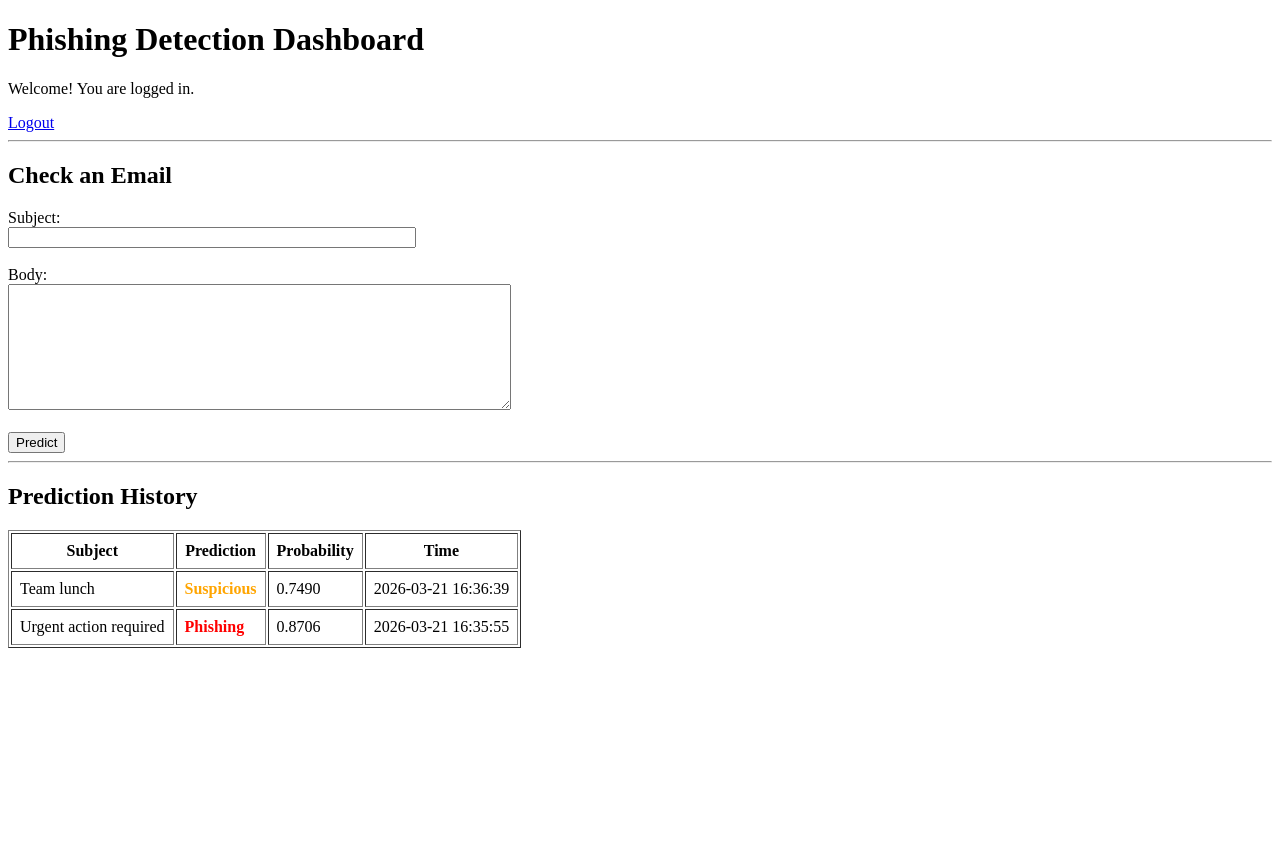
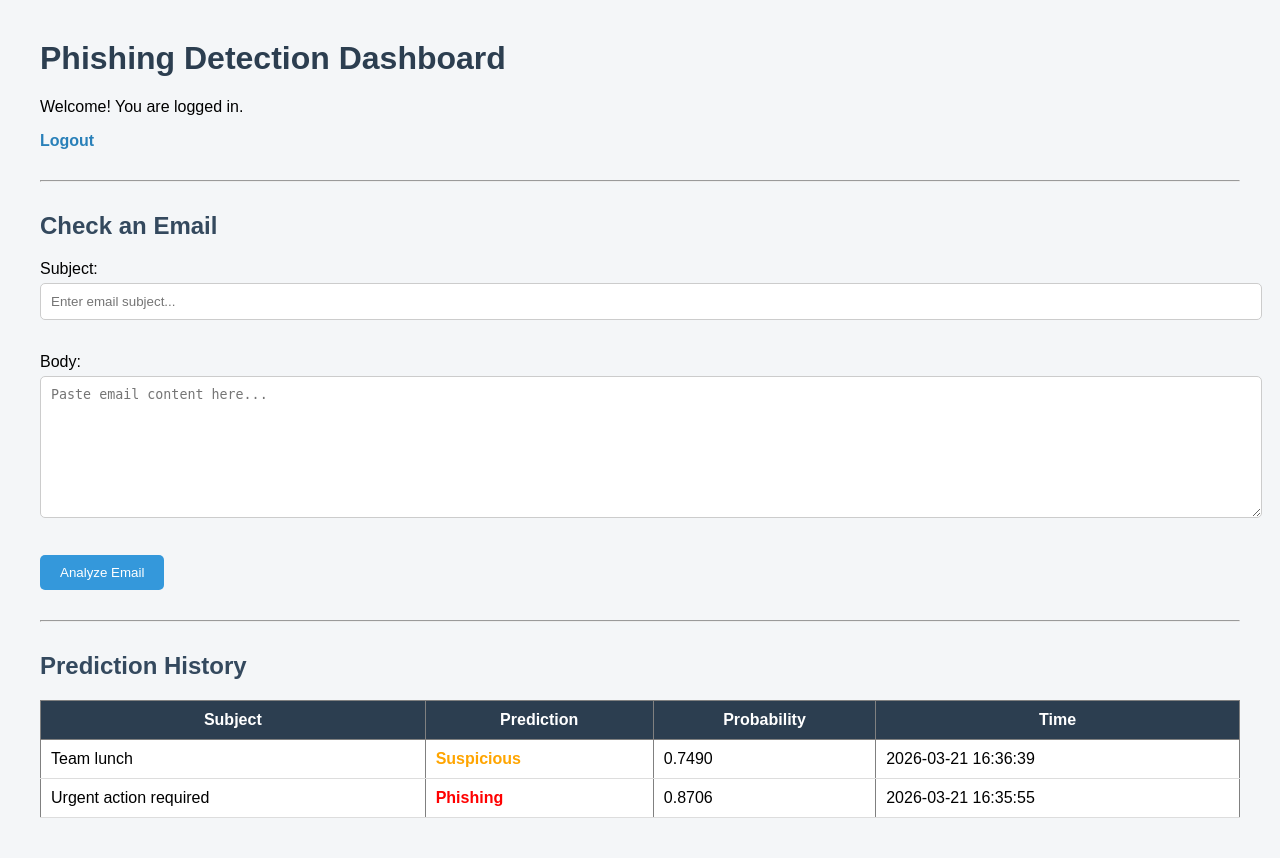
Before and after one commit to vlaw1217/Cyber-Security-Capstone-Project-, a Flask app: page /dashboard in a window 1280 px wide. Before the commit the page ends 648 px from the top, so only its background shows below. Run offline with Flask 3, Linux system fonts and the light colour scheme; a user stored in the database is signed in; data comes from the database, SQL or seed files in the repository; parts of the project's set-up code (start-up, migrations or seed data) failed here and were passed over.

Commit message:
Improve dashboard UX with input placeholders and cleaner form design

```diff
--- a/phishing_system/templates/dashboard.html
+++ b/phishing_system/templates/dashboard.html
@@ -2,7 +2,82 @@
 <html>
 <head>
     <title>Dashboard</title>
+    <style>
+        body {
+            font-family: Arial, sans-serif;
+            background-color: #f4f6f8;
+            margin: 40px;
+        }
+
+        h1 {
+            color: #2c3e50;
+        }
+
+        h2 {
+            margin-top: 30px;
+            color: #34495e;
+        }
+
+        a {
+            text-decoration: none;
+            color: #2980b9;
+            font-weight: bold;
+        }
+
+        form {
+            margin-top: 15px;
+        }
+
+        input, textarea {
+            width: 100%;
+            padding: 10px;
+            margin-top: 5px;
+            margin-bottom: 15px;
+            border: 1px solid #ccc;
+            border-radius: 5px;
+        }
+
+        button {
+            background-color: #3498db;
+            color: white;
+            padding: 10px 20px;
+            border: none;
+            border-radius: 5px;
+            cursor: pointer;
+        }
+
+        button:hover {
+            background-color: #2980b9;
+        }
+
+        table {
+            width: 100%;
+            border-collapse: collapse;
+            margin-top: 15px;
+            background-color: white;
+        }
+
+        th {
+            background-color: #2c3e50;
+            color: white;
+            padding: 10px;
+        }
+
+        td {
+            padding: 10px;
+            border-bottom: 1px solid #ddd;
+        }
+
+        tr:hover {
+            background-color: #f2f2f2;
+        }
+
+        hr {
+            margin: 30px 0;
+        }
+    </style>
 </head>
+
 <body>
     <h1>Phishing Detection Dashboard</h1>
 
@@ -15,12 +90,12 @@
     <h2>Check an Email</h2>
     <form action="/predict" method="POST">
         <label>Subject:</label><br>
-        <input type="text" name="subject" required style="width: 400px;"><br><br>
+        <input type="text" name="subject" placeholder="Enter email subject..." required><br><br>
 
         <label>Body:</label><br>
-        <textarea name="body" rows="8" cols="60" required></textarea><br><br>
+        <textarea name="body" rows="8" placeholder="Paste email content here..." required></textarea><br><br>
 
-        <button type="submit">Predict</button>
+        <button type="submit">Analyze Email</button>
     </form>
 
     <hr>
```
